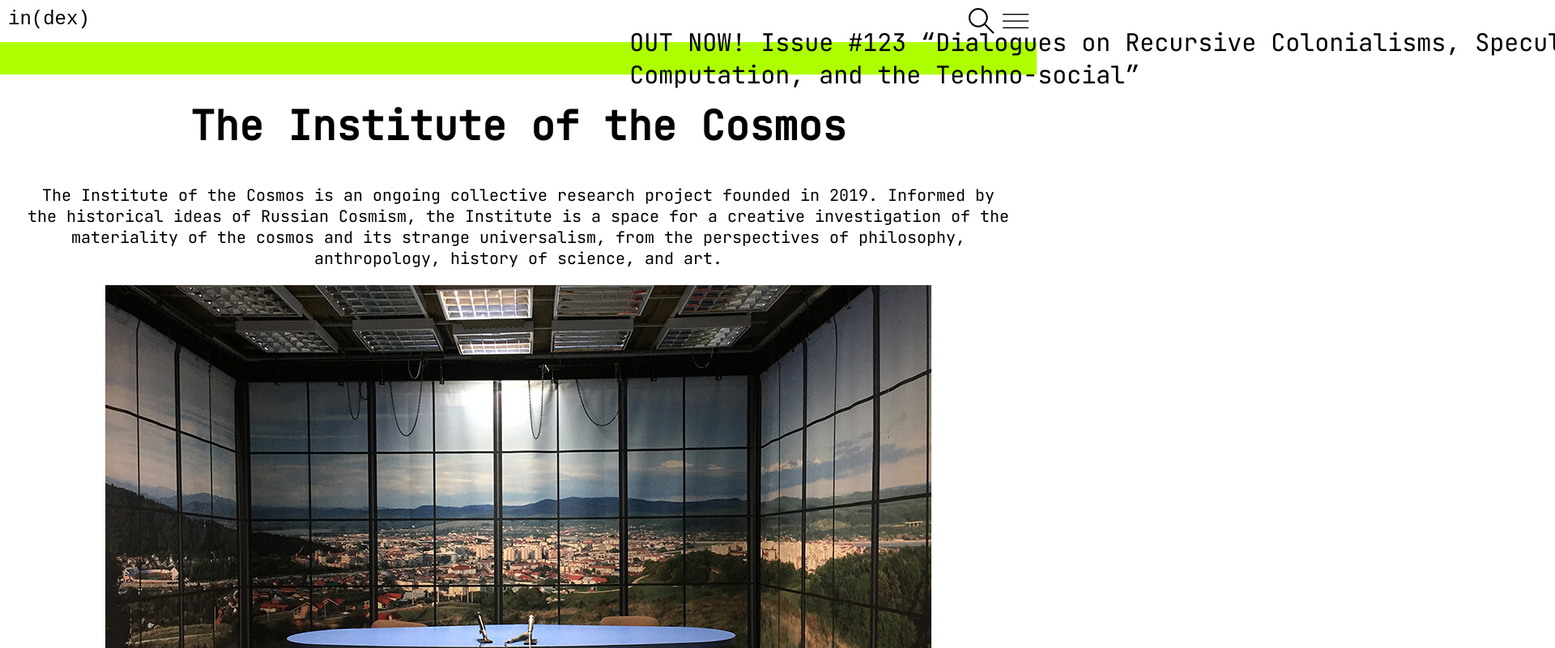
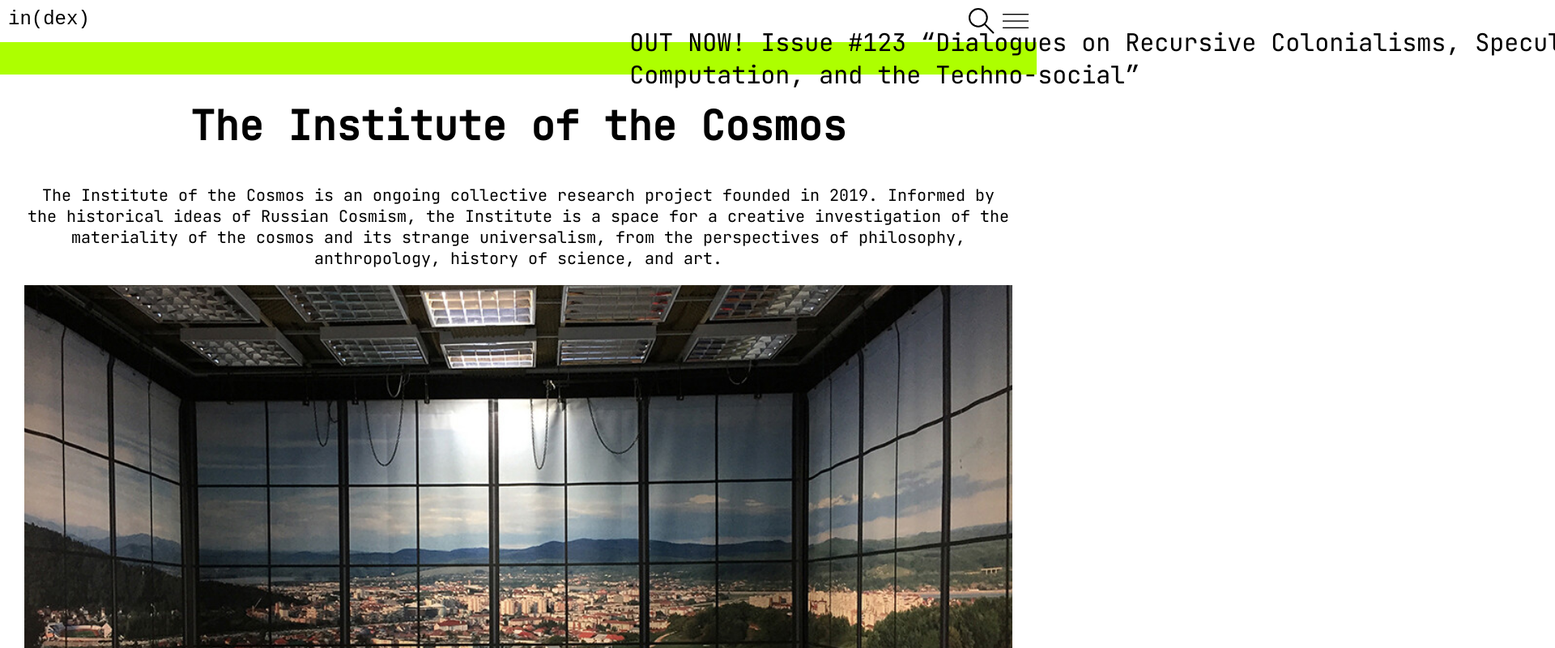
Before and after one commit to Yngvolainen/index, a Vue app: page / in a window 1280 px wide. Shown: the top 800 px of the page at 81% size, 1920 px wide, since content can reach past the window. Built offline with nearby package versions, Linux system fonts and the light colour scheme.

Commit message:
Add grid 12 columns

```diff
--- a/src/style/reset.css
+++ b/src/style/reset.css
@@ -17,5 +17,5 @@ button {
 }
 
 img {
-	/* width: 100%; */
+	width: 100%;
 }
--- a/src/style/style.css
+++ b/src/style/style.css
@@ -1,3 +1,5 @@
 body {
+	display: grid;
+	grid-template-columns: repeat(12, 1fr);
 	font-family: 'JetBrainsMono';
 }
```
